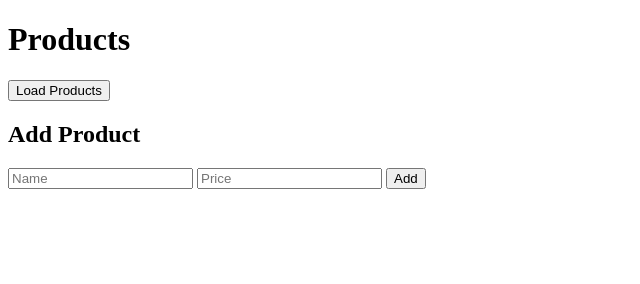
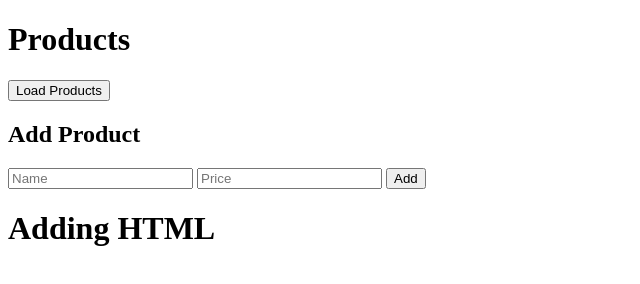
Before and after one commit to rdsharma10/API, a website: page index.html in a window 1280 px wide. Shown: the whole page, without its empty margins (0-640 px from the left). Drawn offline with Linux system fonts and the light colour scheme.

Commit message:
Adding HTML

```diff
--- a/index.html
+++ b/index.html
@@ -12,12 +12,17 @@
 
 
 
+
+
+
+
 <h2>Add Product</h2>
 <input id="name" placeholder="Name">
 <input id="price" placeholder="Price" type="number">
 <button onclick="addProduct()">Add</button>
 
 <script src="./client.js"></script>
+<h1> Adding HTML</h1>
 <script>
   async function loadProducts() {
     const products = await getProducts();
```
